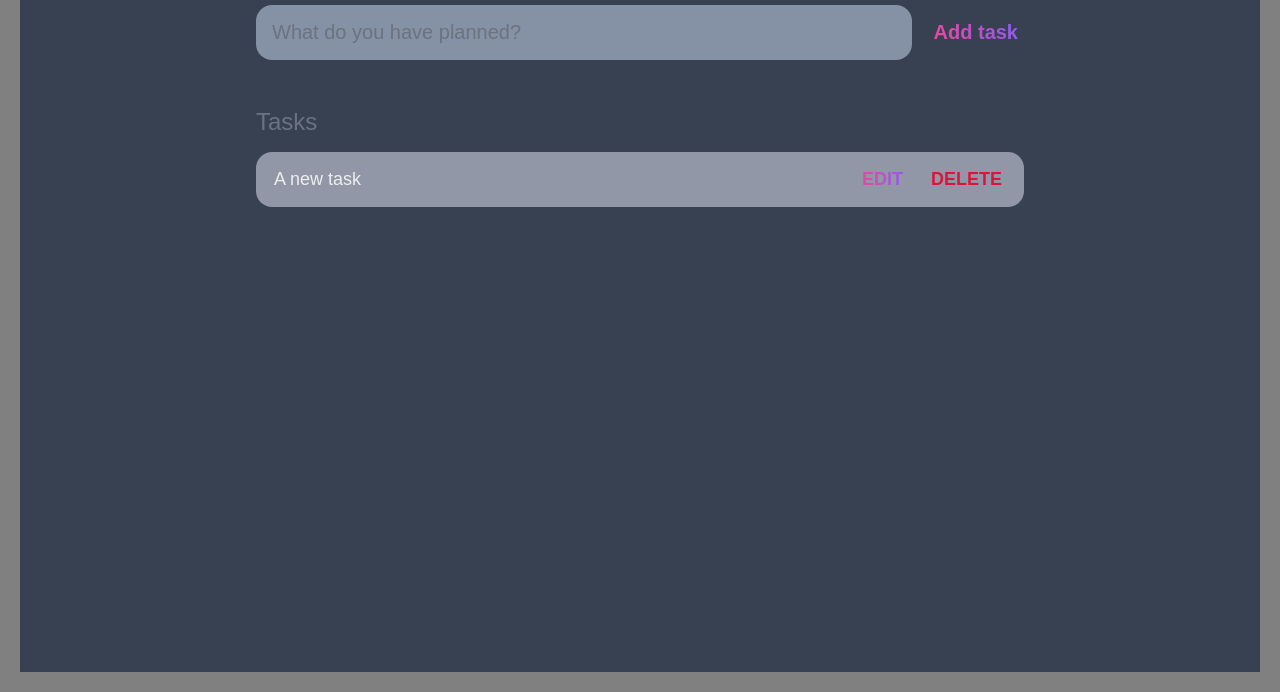
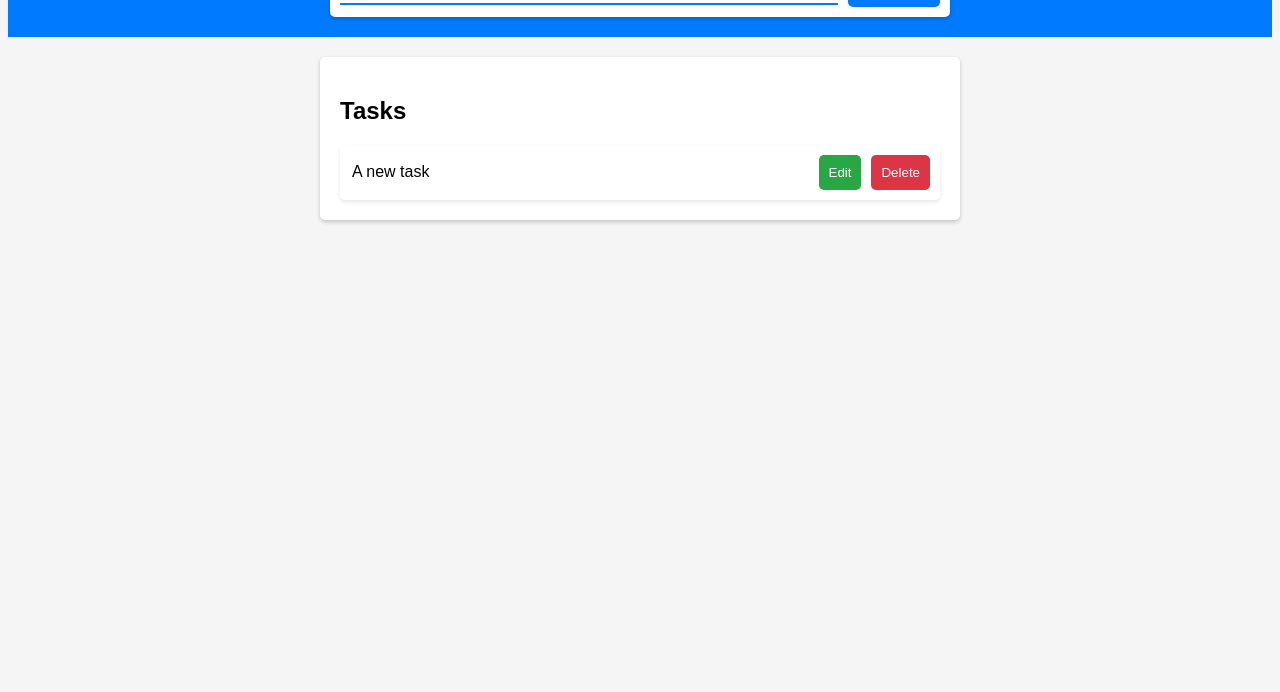
Before and after one commit to MattHickling/task-list, a plain HTML site: page index.html in a window 1280 px wide. Shown: the part 108-800 px from the top of the page. Drawn offline with Linux system fonts and the light colour scheme.

Commit message:
styles added

```diff
--- a/index.html
+++ b/index.html
@@ -4,7 +4,7 @@
 	<meta charset="UTF-8">
 	<meta http-equiv="X-UA-Compatible" content="IE=edge">
 	<meta name="viewport" content="width=device-width, initial-scale=1.0">
-	<title>Task List 2021</title>
+	<title>Task List</title>
 
 	<link rel="stylesheet" href="style.css" />
 </head>
--- a/style.css
+++ b/style.css
@@ -1,162 +1,149 @@
-:root {
-	--dark: #374151;
-	--darker: #8592a5;
-	--darkest: #9197a6;
-	--grey: #6B7280;
-	--pink: #EC4899;
-	--purple: #8B5CF6;
-	--light: #EEE;
-
+/* Global styles */
+body {
+    font-family: Arial, sans-serif;
+    background-color: #f5f5f5;
   }
 
-body{
-    border: 20px solid grey;
+  /* Global styles */
+body {
+    font-family: Arial, sans-serif;
+    background-color: #f5f5f5;
   }
 
-* {
-	margin: 0;
-	box-sizing: border-box;
-	font-family: "Fira sans", sans-serif;
+  /* Header styles */
+  header {
+    background-color: #007bff;
+    color: #fff;
+    padding: 20px;
+    text-align: center;
+    margin-bottom: 20px;
   }
 
-body {
-	display: flex;
-	flex-direction: column;
-	min-height: 100vh;
-	color: #FFF;
-	background-color: var(--dark);
+  header h1 {
+    font-size: 36px;
+    margin: 0;
   }
 
-header {
-	padding: 2rem 1rem;
-	max-width: 800px;
-	width: 100%;
+  /* Form styles */
+  form {
+    display: flex;
+    align-items: center;
+    background-color: #fff;
+    padding: 10px;
+    border-radius: 5px;
+    box-shadow: 0 2px 4px rgba(0, 0, 0, 0.2);
+    max-width: 600px;
     margin: 0 auto;
   }
 
-header h1{
-	font-size: 2.5rem;
-	font-weight: 300;
-	color: white;
-	margin-bottom: 1rem;
-    text-align: center;
+  form input[type="text"] {
+    background-color: transparent;
+    border: none;
+    border-bottom: 2px solid #007bff;
+    font-size: 16px;
+    flex-grow: 1;
+    padding: 5px;
+    margin-right: 10px;
   }
 
-#new-task-form {
-	display: flex;;
+  form input[type="text"]:focus {
+    outline: none;
+    background-color: #fff;
   }
 
-input, button {
-	appearance: none;
+  form input[type="submit"] {
+    background-color: #007bff;
     border: none;
-	outline: none;
-	background: none;
+    color: #fff;
+    cursor: pointer;
+    padding: 10px 20px;
+    border-radius: 5px;
+    transition: background-color 0.2s ease;
   }
 
-#new-task-input {
-	flex: 1 1 0%;
-	background-color: var(--darker);
-	padding: 1rem;
-	border-radius: 1rem;
-	margin-right: 1rem;
-	color: var(--light);
-	font-size: 1.25rem;
+  form input[type="submit"]:hover {
+    background-color: #0062cc;
   }
 
-#new-task-input::placeholder {
-	color: var(--grey);
+
+  /* Section styles */
+  section {
+    background-color: #fff;
+    padding: 20px;
+    border-radius: 5px;
+    box-shadow: 0 2px 4px rgba(0, 0, 0, 0.2);
+    margin: 20px auto;
+    max-width: 600px;
   }
 
-#new-task-submit {
-	color: var(--pink);
-	font-size: 1.25rem;
-	font-weight: 700;
-	background-image: linear-gradient(to right, var(--pink), var(--purple));
-	-webkit-background-clip: text;
-	-webkit-text-fill-color: transparent;
-	cursor: pointer;
-	transition: 0.4s;
+  section h2 {
+    font-size: 24px;
+    margin-bottom: 20px;
   }
 
-#new-task-submit:hover {
-	opacity: 0.8;
+  /* Task styles */
+  .task {
+    background-color: #fff;
+    padding: 10px;
+    border-radius: 5px;
+    display: flex;
+    align-items: center;
+    justify-content: space-between;
+    box-shadow: 0 2px 4px rgba(0, 0, 0, 0.1);
   }
 
-#new-task-submit:active {
-	opacity: 0.6;
-}
-
-main {
-	flex: 1 1 0%;
-	max-width: 800px;
-	width: 100%;
-	margin: 0 auto;
-}
-
-.task-list {
-	padding: 1rem;
-}
-
-.task-list h2 {
-	font-size: 1.5rem;
-	font-weight: 300;
-	color: var(--grey);
-	margin-bottom: 1rem;
-}
-
-#tasks .task {
-	display: flex;
-	justify-content: space-between;
-	background-color: var(--darkest);
-	padding: 1rem;
-	border-radius: 1rem;
-	margin-bottom: 1rem;
+  .task:hover {
+    background-color: #f5f5f5;
   }
 
   .task .content {
-	flex: 1 1 0%;
+    flex-grow: 1;
   }
 
-.task .content .text {
-	color: var(--light);
-	font-size: 1.125rem;
+  .task input[type="text"] {
+    background-color: transparent;
+    border: none;
+    font-size: 16px;
     width: 100%;
-	display: block;
-	transition: 0.4s;
   }
 
-.task .content .text:not(:read-only) {
-	color: var(--pink);
+  .task input[type="text"]:focus {
+    outline: none;
+    background-color: #fff;
   }
 
-.task .actions {
+  /* Action button styles */
+  .actions {
     display: flex;
-	margin: 0 -0.5rem;
+    gap: 10px;
   }
 
-.task .actions button {
+  .actions button {
+    padding: 10px;
+    border-radius: 5px;
+    background-color: #007bff;
+    color: #fff;
+    border: none;
     cursor: pointer;
-	margin: 0 0.5rem;
-	font-size: 1.125rem;
-	font-weight: 700;
-	text-transform: uppercase;
-	transition: 0.4s;
+    transition: background-color 0.2s ease;
   }
 
-.task .actions button:hover {
-	opacity: 0.8;
+  .actions button:hover {
+    background-color: #0062cc;
   }
 
-.task .actions button:active {
-	opacity: 0.6;
+  .actions button.edit {
+    background-color: #28a745;
   }
 
-.task .actions .edit {
-	background-image: linear-gradient(to right, var(--pink), var(--purple));
-	-webkit-background-clip: text;
-	-webkit-text-fill-color: transparent;
+  .actions button.edit:hover {
+    background-color: #218838;
   }
 
-.task .actions .delete {
-	color: crimson;
+  .actions button.delete {
+    background-color: #dc3545;
   }
+
+  .actions button.delete:hover {
+    background-color: #c82333;
+  }
```
Also changed, not shown: 1 other file. Lines whose indentation alone changed are shown as unchanged.
